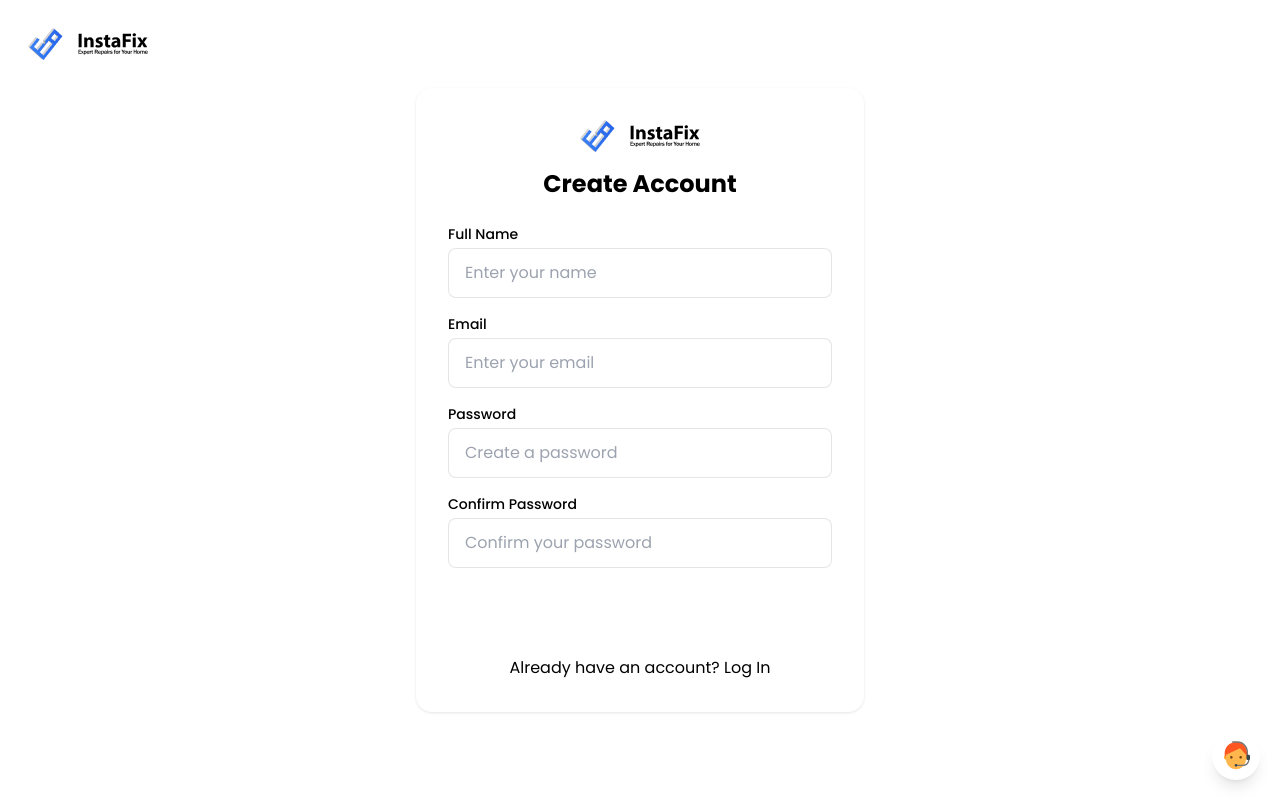
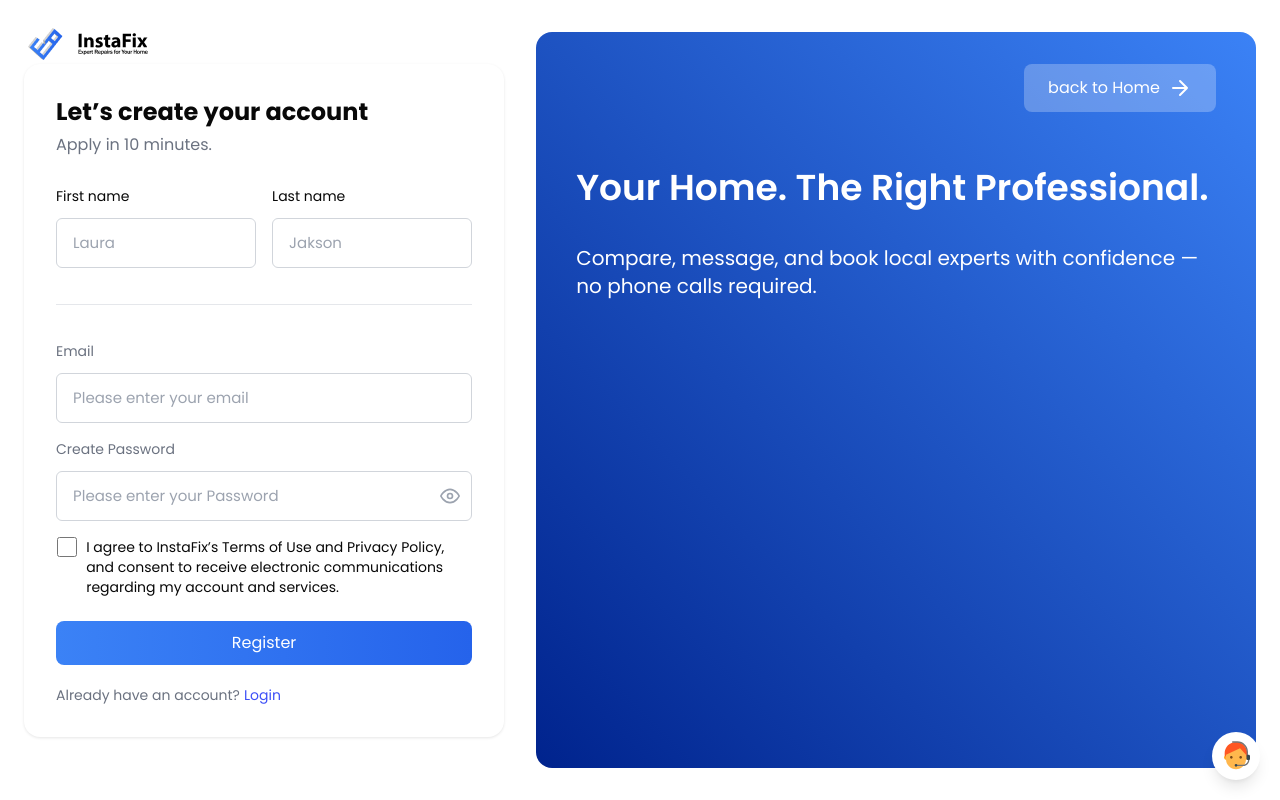
Before and after one commit to alirasouliwebdeveloper/InstaFix, a Next.js app: page /register in a window 1280 px wide. Built offline with nearby package versions, Linux system fonts and the light colour scheme.

Commit message:
add some ui components and normal register for users

```diff
--- /dev/null
+++ b/src/app/(auth)/register-professional/RegisterProfessionalForm.tsx
@@ -0,0 +1,9 @@
+'use client';
+
+import Link from "next/link";
+import { useState } from "react";
+import Image from "next/image";
+
+export default function RegisterProfessionalForm () {
+
+}
--- /dev/null
+++ b/src/app/(auth)/register-professional/page.tsx
@@ -0,0 +1,12 @@
+import type { Metadata } from "next";
+import RegisterProfessionalForm from "@/app/(auth)/register-professional/RegisterProfessionalForm";
+
+export const metaData: Metadata = {
+	title: "Professional Register",
+}
+
+export default function ProfessionalRegisterPage() {
+	return (
+		<RegisterProfessionalForm />
+	)
+}
--- a/src/app/(auth)/register/RegisterForm.tsx
+++ b/src/app/(auth)/register/RegisterForm.tsx
@@ -1,102 +1,141 @@
 'use client';
 
 import Link from "next/link";
-import { useState } from "react";
+import {useState} from "react";
 import Image from "next/image";
 import logo from "@/assets/images/logo.png";
+import {Button, Container, Flex, Section} from "@/components/ui";
+import {Checkbox, FormGroup, Input, Label} from "@/components/form";
+import {AppleIcon, ArrowRightIcon, GoogleIcon, EyeIcon, EyeOffIcon} from "@/components/icons";
 
 export default function RegisterForm() {
 	const [name, setName] = useState('');
 	const [email, setEmail] = useState('');
 	const [password, setPassword] = useState('');
 	const [confirmPassword, setConfirmPassword] = useState('');
+	const [showPassword, setShowPassword] = useState(false);
 
 	const handleSubmit = (e: React.FormEvent) => {
 		e.preventDefault();
 		// TODO: Implement register logic
-    console.log('Register:', { name, email, password });
+		console.log('Register:', {name, email, password});
 	};
 
+
 	return (
-    <div className="w-full max-w-md p-8 bg-white rounded-card shadow-card">
-      <div className="flex items-center justify-center mb-4">
-        <Link href="/" className="flex items-center gap-4">
-          <Image src={logo} alt="logo" />
+		<Section spacing="none" className="w-full" bgColor="#ffffff">
+			<Container size="custom" className="xl:px-6 2xl:px-0">
+				<Flex gap="xl" align="center" justify="center" direction="row" className="w-full h-screen py-8">
+					<div className="w-full md:w-2/4 lg:w-2/5 p-4 lg:p-8 bg-white rounded-card shadow-card text-left">
+						<Flex gap="sm" direction="col" className="mb-8">
+							<h1 className="text-colors-primary text-lg sm:text-xl lg:text-2xl font-bold text-title">Let’s create your
+								account</h1>
+							<p className="text-colors-muted text-md font-normal">Apply in 10 minutes.</p>
+						</Flex>
+						<form onSubmit={handleSubmit} className="space-y-4 mb-5">
+							<Flex direction="col" gap="md">
+								<Flex direction="row" align="center" justify="start" gap="md" className="w-full">
+									<FormGroup className="w-full">
+										<Label htmlFor="first_name" className="text-colors-muted">First name</Label>
+										<Input
+											type="text"
+											name="first_name"
+											id="first_name"
+											placeholder="Laura"
+										/>
+									</FormGroup>
+									<FormGroup className="w-full">
+										<Label htmlFor="last_name" className="text-colors-muted">Last name</Label>
+										<Input
+											type="text"
+											name="last_name"
+											id="last_name"
+											placeholder="Jakson"
+										/>
+									</FormGroup>
+								</Flex>
+								<hr className="border-1 border-gray-200 w-full my-5"/>
+								<FormGroup width="full">
+									<Label htmlFor="email" textColor="text-colors-muted">
+										Email
+									</Label>
+									<Input
+										type="email"
+										name="email"
+										id="email"
+										placeholder="Please enter your email"
+									/>
+								</FormGroup>
+
+								<FormGroup width="full">
+									<Label htmlFor="password" textColor="text-colors-muted">
+										Create Password
+									</Label>
+									<div className="relative">
+										<Input
+											type={showPassword ? "text" : "password"}
+											name="password"
+											id="password"
+											placeholder="Please enter your Password"
+											className="pr-10"
+										/>
+										<button
+											type="button"
+											onClick={() => setShowPassword(!showPassword)}
+											className="absolute right-3 top-1/2 -translate-y-1/2 text-gray-400 hover:text-gray-600"
+										>
+											{showPassword ? <EyeOffIcon className="h-5 w-5"/> : <EyeIcon className="h-5 w-5"/>}
+										</button>
+									</div>
+								</FormGroup>
+								<FormGroup width="full">
+									<Checkbox id="terms_of_privacy" name="terms_of_privacy"
+														label="I agree to InstaFix’s Terms of Use and Privacy Policy,
+														and consent to receive electronic communications regarding
+														my account and services."/>
+								</FormGroup>
+							</Flex>
+
+
+							<Button
+								type="submit"
+								variant="primary"
+								className="w-full text-md"
+							>
+								Register
+							</Button>
+						</form>
+						<div className="text-left text-sm text-colors-muted">
+							Already have an account?
+							<Link href="/login" className="ml-1 text-[#3E50F7] hover:underline">
+								Login
 							</Link>
 						</div>
-      <h1 className="text-2xl font-bold text-title mb-6 text-center">Create Account</h1>
+					</div>
+					<div
+						className="hidden md:block md:w-2/4 lg:w-3/5 bg-gradient-to-bl
+						from-btn-primary-from to-[#00238D] min-h-full h-full overflow-hidden rounded-2xl
+							py-8 px-10
+						">
+						<Flex gap="md" direction="col" align="start" justify="center">
+							<Button variant="none"
+											size="lg"
+											href="/"
+											className="text-white bg-white/25 hover:bg-white/10 self-end mb-10">
+								back to Home
+								<ArrowRightIcon className="ml-2 h-6 w-6"/>
+							</Button>
+							<h2 className="text-white font-semibold text-2xl lg:text-4xl mb-5">Your Home. The Right Professional.</h2>
+							<p className="text-white text-xl font-normal">Compare, message, and book local experts with confidence —
+								no phone calls required.</p>
 
-      <form onSubmit={handleSubmit} className="space-y-4">
-        <div>
-          <label className="block text-sm font-medium text-text-secondary mb-1">
-            Full Name
-          </label>
-          <input
-            type="text"
-            value={name}
-            onChange={(e) => setName(e.target.value)}
-            className="w-full px-4 py-3 rounded-input border border-border focus:outline-none focus:border-primary-500"
-            placeholder="Enter your name"
-            required
-          />
+						</Flex>
 					</div>
+				</Flex>
+			</Container>
 
-        <div>
-          <label className="block text-sm font-medium text-text-secondary mb-1">
-            Email
-          </label>
-          <input
-            type="email"
-            value={email}
-            onChange={(e) => setEmail(e.target.value)}
-            className="w-full px-4 py-3 rounded-input border border-border focus:outline-none focus:border-primary-500"
-            placeholder="Enter your email"
-            required
-          />
-        </div>
+		</Section>
 
-        <div>
-          <label className="block text-sm font-medium text-text-secondary mb-1">
-            Password
-          </label>
-          <input
-            type="password"
-            value={password}
-            onChange={(e) => setPassword(e.target.value)}
-            className="w-full px-4 py-3 rounded-input border border-border focus:outline-none focus:border-primary-500"
-            placeholder="Create a password"
-            required
-          />
-        </div>
+	);
 
-        <div>
-          <label className="block text-sm font-medium text-text-secondary mb-1">
-            Confirm Password
-          </label>
-          <input
-            type="password"
-            value={confirmPassword}
-            onChange={(e) => setConfirmPassword(e.target.value)}
-            className="w-full px-4 py-3 rounded-input border border-border focus:outline-none focus:border-primary-500"
-            placeholder="Confirm your password"
-            required
-          />
-        </div>
-
-        <button
-          type="submit"
-          className="w-full py-3 bg-gradient-to-r from-primary-500 to-primary-600 text-white font-semibold rounded-button hover:from-primary-600 hover:to-primary-700 transition"
-        >
-          Sign Up
-        </button>
-      </form>
-
-      <p className="mt-6 text-center text-text-muted">
-        Already have an account?{' '}
-        <Link href="/login" className="text-primary-600 hover:underline">
-          Log In
-        </Link>
-      </p>
-    </div>
-  );
 }
--- /dev/null
+++ b/src/components/form/Checkbox.tsx
@@ -0,0 +1,38 @@
+import {InputHTMLAttributes} from "react";
+import {Flex} from "@/components/ui";
+import {Input, Label} from "@/components/form";
+
+
+interface CheckboxProps extends Omit<InputHTMLAttributes<HTMLInputElement>, "type"> {
+	label?: string;
+	error?: string;
+}
+
+export default function Checkbox({
+																	 label,
+																	 error,
+																	 className = "",
+																	 id,
+																	 ...props
+																 }: CheckboxProps) {
+	return (
+		<Flex direction="row" gap="sm" align="start" justify="start">
+			<div className="w-14">
+				<Input
+					type="checkbox"
+					id={id}
+					className={`h-5 w-5 rounded border-gray-300 text-blue-600 focus:ring-2
+					focus:bg-gradient-to-r from-btn-primary-from to-btn-primary-to transition
+					 cursor-pointer ${
+						error ? "border-red-500" : ""
+					} ${className}`}
+					{...props}
+				/>
+			</div>
+			<Label htmlFor={id} className="flex items-center gap-2 cursor-pointer">
+				{label && <span className="text-sm text-colors-primary">{label}</span>}
+			</Label>
+			{error && <span className="text-red-500 text-xs mt-1">{error}</span>}
+		</Flex>
+	);
+}
--- /dev/null
+++ b/src/components/form/Radio.tsx
@@ -0,0 +1,31 @@
+import { InputHTMLAttributes } from "react";
+
+interface RadioProps extends Omit<InputHTMLAttributes<HTMLInputElement>, "type"> {
+  label?: string;
+  error?: string;
+}
+
+export default function Radio({
+  label,
+  error,
+  className = "",
+  id,
+  ...props
+}: RadioProps) {
+  return (
+    <div className="flex flex-col gap-1">
+      <label htmlFor={id} className="flex items-center gap-2 cursor-pointer">
+        <input
+          type="radio"
+          id={id}
+          className={`h-4 w-4 border-gray-300 text-blue-600 focus:ring-2 focus:ring-blue-500 cursor-pointer ${
+            error ? "border-red-500" : ""
+          } ${className}`}
+          {...props}
+        />
+        {label && <span className="text-sm text-colors-primary">{label}</span>}
+      </label>
+      {error && <span className="text-red-500 text-xs mt-1">{error}</span>}
+    </div>
+  );
+}
--- a/src/components/form/index.ts
+++ b/src/components/form/index.ts
@@ -1,5 +1,7 @@
+export { default as Checkbox } from "./Checkbox";
 export { default as FormGroup } from "./FormGroup";
 export { default as Input } from "./Input";
 export { default as Label } from "./Label";
+export { default as Radio } from "./Radio";
 export { default as Select } from "./Select";
 export { default as Textarea } from "./Textarea";
--- /dev/null
+++ b/src/components/icons/icons/EyeIcon.tsx
@@ -0,0 +1,25 @@
+import { createIcon } from "../Icon";
+
+const SvgContent = (props: React.SVGProps<SVGSVGElement>) => (
+	<svg viewBox="0 0 24 24" fill="none" xmlns="http://www.w3.org/2000/svg" {...props}>
+		<path
+			d="M1 12C1 12 5 4 12 4C19 4 23 12 23 12C23 12 19 20 12 20C5 20 1 12 1 12Z"
+			stroke="currentColor"
+			strokeWidth="2"
+			strokeLinecap="round"
+			strokeLinejoin="round"
+		/>
+		<circle
+			cx="12"
+			cy="12"
+			r="3"
+			stroke="currentColor"
+			strokeWidth="2"
+			strokeLinecap="round"
+			strokeLinejoin="round"
+		/>
+	</svg>
+);
+
+export const EyeIcon = createIcon(SvgContent, "EyeIcon");
+export default EyeIcon;
--- a/src/components/icons/index.ts
+++ b/src/components/icons/index.ts
@@ -21,6 +21,8 @@ export { DocumentIcon } from "./icons/DocumentIcon";
 export { DownloadIcon } from "./icons/DownloadIcon";
 export { DryWallIcon } from "./icons/DryWallIcon";
 export { EmailIcon } from "./icons/EmailIcon";
+export { EyeIcon } from "./icons/EyeIcon";
+export { EyeOffIcon } from "./icons/EyeOffIcon";
 export { FinalIcon } from "./icons/FinalIcon";
 export { FramingIcon } from "./icons/FramingIcon";
 export { GoogleIcon } from "./auth/GoogleIcon";
```
Also changed, not shown: src/components/icons/icons/EyeOffIcon.tsx (added, +23 -0 lines). Lines whose indentation alone changed are shown as unchanged.
